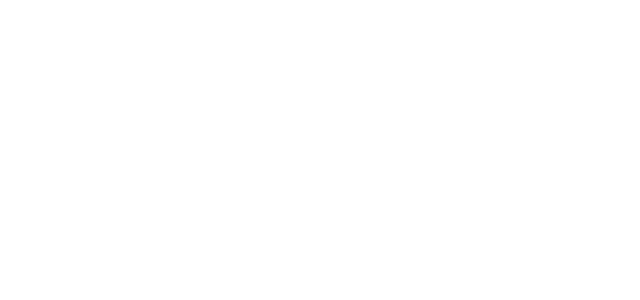
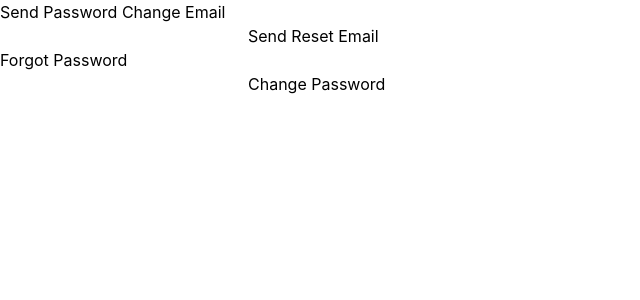
Before and after one commit to JeralSandeeptha/Mobile-Store-Vuejs, a Vue app: page /forgot-password in a window 1280 px wide. Before the commit this address had no page. Shown: the top 300 px of the page, without its empty margins (0-640 px from the left). Built offline with nearby package versions, Linux system fonts and the light colour scheme.

Commit message:
Added firebase

```diff
--- a/package.json
+++ b/package.json
@@ -10,6 +10,7 @@
   },
   "dependencies": {
     "@tailwindcss/vite": "^4.1.8",
+    "firebase": "^11.8.1",
     "pinia": "^3.0.2",
     "tailwindcss": "^4.1.8",
     "vue": "^3.5.13",
--- /dev/null
+++ b/src/config/firebase.ts
@@ -0,0 +1,29 @@
+// Import the functions you need from the SDKs you need
+import { initializeApp } from "firebase/app";
+import { getFirestore } from 'firebase/firestore';
+import { getAuth } from 'firebase/auth';
+// TODO: Add SDKs for Firebase products that you want to use
+// https://firebase.google.com/docs/web/setup#available-libraries
+
+// Your web app's Firebase configuration
+// For Firebase JS SDK v7.20.0 and later, measurementId is optional
+const firebaseConfig = {
+  apiKey: "AIzaSyC-Ryt2iDpbLQg-BTeB_RBUGO8jc_gfDes",
+  authDomain: "mobile-shop-16668.firebaseapp.com",
+  projectId: "mobile-shop-16668",
+  storageBucket: "mobile-shop-16668.firebasestorage.app",
+  messagingSenderId: "789982188879",
+  appId: "1:789982188879:web:783312611031de1c56a13a",
+  measurementId: "G-PC9CCJGJGD"
+};
+
+// Initialize Firebase
+const app = initializeApp(firebaseConfig);
+const firestore = getFirestore(app);
+const auth = getAuth(app);
+
+export {
+    firestore,
+    app,
+    auth
+}
--- a/src/routes/routes.ts
+++ b/src/routes/routes.ts
@@ -8,6 +8,9 @@
 import ProfilePage from "../views/profile-page/ProfilePage.vue";
 import ProductsPage from "../views/products-page/ProductsPage.vue";
 import ProductDetailsPage from "../views/product-details-page/ProductDetailsPage.vue";
+import LoginPage from "../views/login-page/LoginPage.vue";
+import RegisterPage from "../views/register-page/RegisterPage.vue";
+import ForgotPasswordPage from "../views/forgot-passsword-page/ForgotPasswordPage.vue";
 
 const router = createRouter({
     history: createWebHistory(import.meta.env.BASE_URL),
@@ -16,6 +19,21 @@
             name: 'home',
             path: '/',
             component: HomePage
+        },
+        {
+            name: 'login',
+            path: '/login',
+            component: LoginPage
+        },
+        {
+            name: 'register',
+            path: '/register',
+            component: RegisterPage
+        },
+        {
+            name: 'forgot-password',
+            path: '/forgot-password',
+            component: ForgotPasswordPage
         },
         {
             name: 'about',
--- /dev/null
+++ b/src/views/forgot-passsword-page/ForgotPasswordPage.vue
@@ -0,0 +1,38 @@
+<script lang="ts" setup>
+import { ref } from 'vue';
+import { getAuth, sendPasswordResetEmail } from "firebase/auth";
+const auth = getAuth();
+
+const password = ref<string>();
+const email = ref<string>();
+
+const passwordResetHandler = () => {
+    console.log('Clicked');
+    sendPasswordResetEmail(auth, email.value)
+      .then(() => {
+        console.log('Reset Email Sent');
+      })
+      .catch((error) => {
+        const errorCode = error.code;
+        const errorMessage = error.message;
+        // ..
+      });
+}
+</script>
+
+<template>
+  <div>
+    <h1>Send Password Change Email</h1>
+    <input type="text" v-model="email">
+    <button @click="passwordResetHandler">Send Reset Email</button>
+
+    <br>
+    <h1>Forgot Password</h1>
+    <input type="text" v-model="password">
+    <button>Change Password</button>
+  </div>
+</template>
+
+<style scoped>
+/* Optional styles */
+</style>
--- /dev/null
+++ b/src/views/login-page/LoginPage.vue
@@ -0,0 +1,11 @@
+<script lang="ts" setup>
+
+</script>
+
+<template>
+
+</template>
+
+<style scoped>
+/* Optional styles */
+</style>
--- /dev/null
+++ b/src/views/register-page/RegisterPage.vue
@@ -0,0 +1,41 @@
+<script lang="ts" setup>
+import { createUserWithEmailAndPassword, sendEmailVerification } from "firebase/auth";
+import { auth } from '../../config/firebase.ts';
+import { ref } from 'vue';
+
+const email = ref<string>();
+const password = ref<string>();
+
+const registerUser = async () => {
+    console.log('Registered');
+    try {
+        createUserWithEmailAndPassword(auth, email.value, password.value)
+            .then((userCredential) => {
+                const user = userCredential.user;
+                console.log(user);
+                // ✅ Send email verification
+                sendEmailVerification(user)
+                .then(() => {
+                    console.log("Verification email sent!");
+                });
+            })
+            .catch((error) => {
+                console.error(error.message);
+            });
+    } catch (error) {
+        console.log(error);
+    }
+}
+
+</script>
+
+<template>
+    <h1>Register</h1>
+    <input type="text" v-model="email">
+    <input type="text" v-model="password">
+    <button @click="registerUser">Register</button>
+</template>
+
+<style scoped>
+/* Optional styles */
+</style>
```
Also changed, not shown: 1 other file (tests, documents, lock files or other folders).
